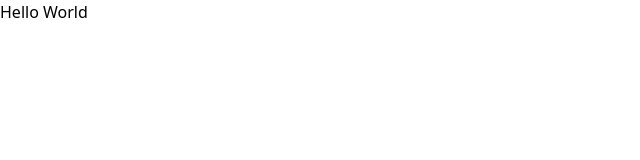
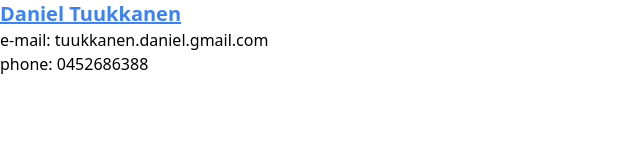
Before and after one commit to dtuukkanen/CV, a website: page src/index.html in a window 1280 px wide. Shown: the whole page, without its empty margins (0-640 px from the left). Drawn offline with Linux system fonts and the light colour scheme.

Commit message:
Basic structure

```diff
--- a/src/index.html
+++ b/src/index.html
@@ -7,8 +7,27 @@
     <link href="./output.css" rel="stylesheet">
 </head>
 <body>
-    <h1 class="text-3xl font-bold underline">
-        Hello World
+
+    <!-- Name -->
+    <h1 class="text-xl font-bold underline text-blue-500">
+        Daniel Tuukkanen
     </h1>
+
+    <!-- Education -->
+     <div>
+
+     </div>
+
+    <!-- Work experience -->
+     <div>
+
+     </div>
+
+    <!-- Contacts -->
+     <div>
+         <p>e-mail: <a href="mailto:tuukkanen.daniel@gmai.com">tuukkanen.daniel.gmail.com</a></p>
+         <p>phone: 0452686388</p>
+     </div>
+
 </body>
 </html>
--- a/tailwind.config.js
+++ b/tailwind.config.js
@@ -1,6 +1,6 @@
 /** @type {import('tailwindcss').Config} */
 module.exports = {
-  content: ["./src/**/*.{html}"],
+  content: ["./src/**/*.{html, js}"],
   theme: {
     extend: {},
   },
```
Also changed, not shown: src/output.css.
